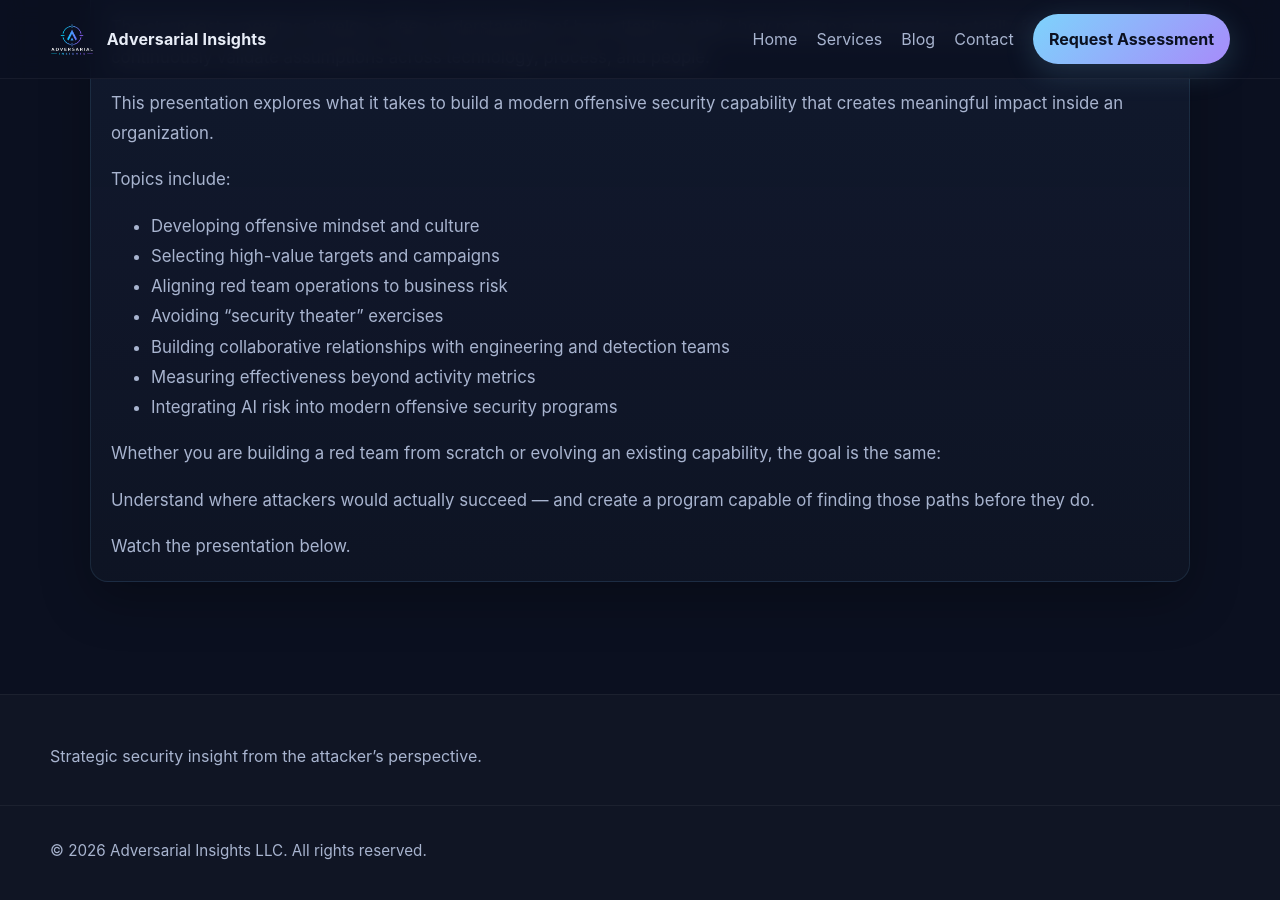
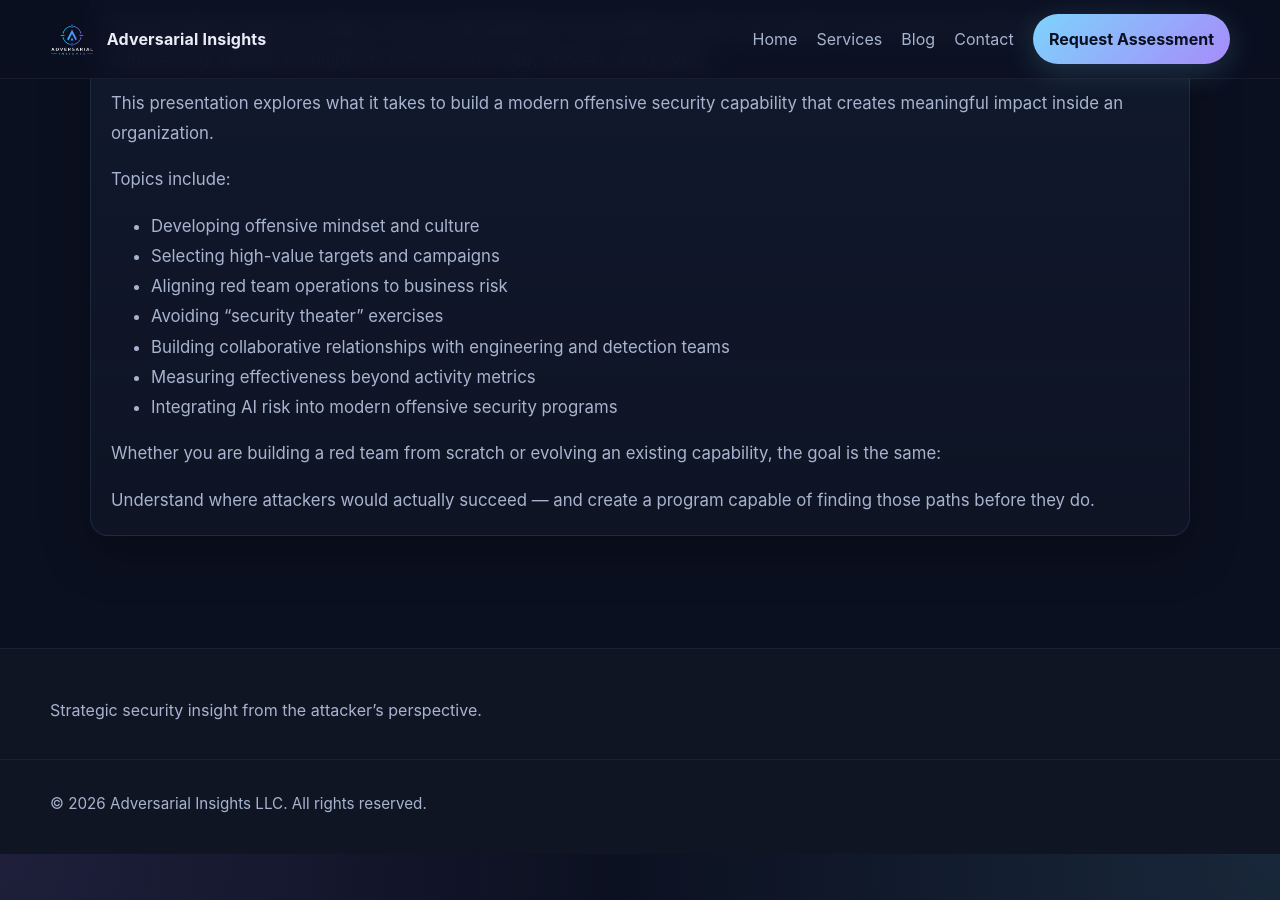
Before and after one commit to adversarialinsights/adversarial-insights, a Jekyll site: the page built from _posts/2026-05-20-building-offensive-security-teams.md, in a window 1280 px wide and 900 px high, scrolled down 1013 px. Built offline with Jekyll 4.4.1, drawn with Linux system fonts in a browser that asks for light colours; our own code applies the rules of GitHub Pages for plain Markdown files.

Commit message:
Update 2026-05-20-building-offensive-security-teams.md

```diff
--- a/_posts/2026-05-20-building-offensive-security-teams.md
+++ b/_posts/2026-05-20-building-offensive-security-teams.md
@@ -23,5 +23,3 @@ Topics include:
 Whether you are building a red team from scratch or evolving an existing capability, the goal is the same:
 
 Understand where attackers would actually succeed — and create a program capable of finding those paths before they do.
-
-Watch the presentation below.
```
